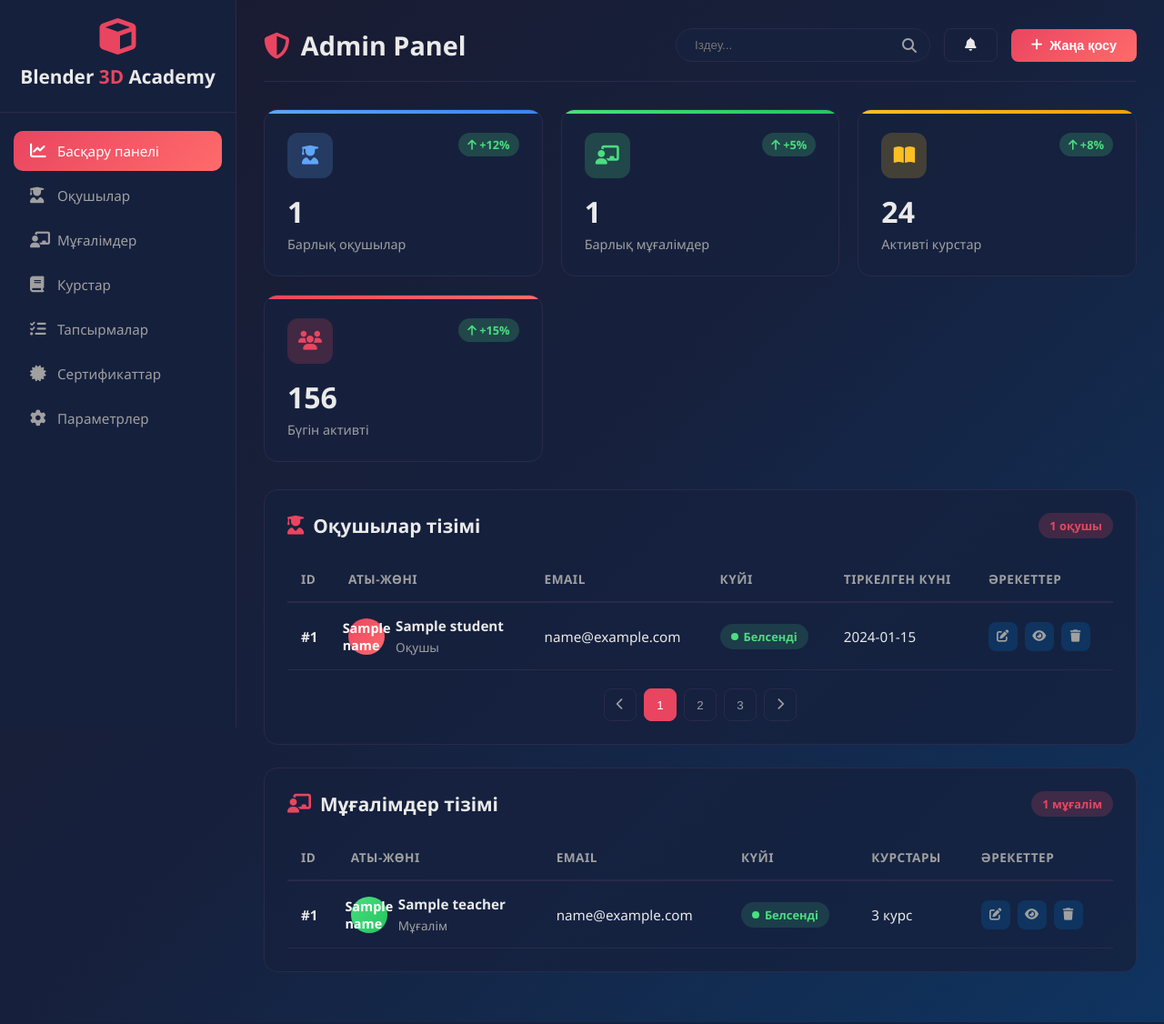
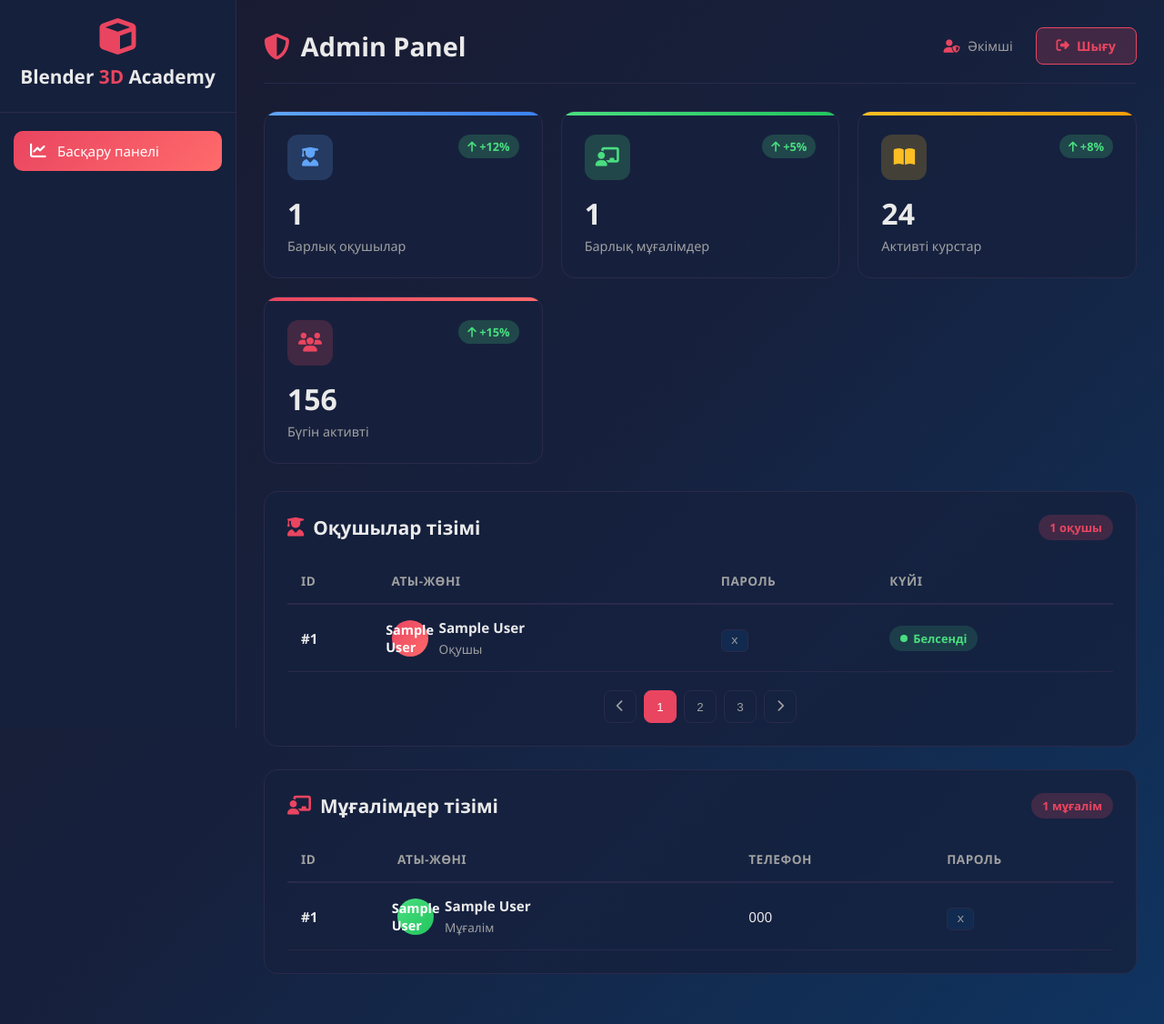
Before and after one commit to aliakbarovanurajym-cyber/BlenderEduu, a Flask app: template templates/admin.html in a window 1280 px wide. Shown: the whole page at 91% size. Run offline with Flask 3, Linux system fonts and the light colour scheme; the template is opened without the code that fills it: most values are stand-ins (such as "Sample title", 1, 10 or a date in 2020); some libraries are stand-ins or nearby versions.

Commit message:
admin.html

```diff
--- a/templates/admin.html
+++ b/templates/admin.html
@@ -137,34 +137,6 @@
             align-items: center;
         }
 
-        .search-box {
-            position: relative;
-        }
-
-        .search-box input {
-            background: var(--bg-card);
-            border: 1px solid var(--border);
-            border-radius: 25px;
-            padding: 10px 40px 10px 20px;
-            color: var(--text-primary);
-            width: 280px;
-            outline: none;
-            transition: all 0.3s;
-        }
-
-        .search-box input:focus {
-            border-color: var(--accent);
-            box-shadow: 0 0 15px rgba(233, 69, 96, 0.2);
-        }
-
-        .search-box i {
-            position: absolute;
-            right: 15px;
-            top: 50%;
-            transform: translateY(-50%);
-            color: var(--text-secondary);
-        }
-
         .btn {
             padding: 10px 22px;
             border-radius: 8px;
@@ -176,6 +148,7 @@
             display: inline-flex;
             align-items: center;
             gap: 8px;
+            text-decoration: none;
         }
 
         .btn-primary {
@@ -197,6 +170,30 @@
         .btn-outline:hover {
             border-color: var(--accent);
             color: var(--accent);
+        }
+
+        .btn-danger {
+            background: rgba(233, 69, 96, 0.2);
+            border: 1px solid var(--accent);
+            color: var(--accent);
+        }
+
+        .btn-danger:hover {
+            background: var(--accent);
+            color: white;
+            transform: translateY(-2px);
+            box-shadow: 0 5px 20px rgba(233, 69, 96, 0.4);
+        }
+
+        .admin-name {
+            color: var(--text-secondary);
+            font-size: 0.9rem;
+            margin-right: 10px;
+        }
+
+        .admin-name i {
+            color: var(--accent);
+            margin-right: 5px;
         }
 
         /* Stats Cards */
@@ -270,11 +267,6 @@
         .stat-change.up {
             background: rgba(74, 222, 128, 0.2);
             color: var(--success);
-        }
-
-        .stat-change.down {
-            background: rgba(233, 69, 96, 0.2);
-            color: var(--accent);
         }
 
         .stat-value {
@@ -411,11 +403,6 @@
             color: var(--success);
         }
 
-        .status.inactive {
-            background: rgba(148, 163, 184, 0.15);
-            color: var(--text-secondary);
-        }
-
         .status-dot {
             width: 8px;
             height: 8px;
@@ -423,33 +410,15 @@
             background: currentColor;
         }
 
-        .actions {
-            display: flex;
-            gap: 8px;
+        .password-field {
+            font-family: 'Courier New', monospace;
+            background: rgba(15, 52, 96, 0.5);
+            padding: 4px 10px;
+            border-radius: 6px;
+            font-size: 0.85rem;
+            color: var(--text-secondary);
+            border: 1px solid var(--border);
         }
-
-        .action-btn {
-            width: 32px;
-            height: 32px;
-            border-radius: 8px;
-            border: none;
-            background: var(--bg-hover);
-            color: var(--text-secondary);
-            cursor: pointer;
-            display: flex;
-            align-items: center;
-            justify-content: center;
-            transition: all 0.2s;
-        }
-
-        .action-btn:hover {
-            background: var(--accent);
-            color: white;
-            transform: scale(1.1);
-        }
-
-        .action-btn.edit:hover { background: var(--info); }
-        .action-btn.delete:hover { background: var(--accent); }
 
         /* Pagination */
         .pagination {
@@ -521,10 +490,11 @@
         .section:nth-child(2) { animation-delay: 0.1s; }
         .section:nth-child(3) { animation-delay: 0.2s; }
     </style>
+<base target="_blank">
 </head>
 <body>
 
-    <!-- Sidebar -->
+    <!-- Sidebar - ТЕК БІР МӘЗІР -->
     <aside class="sidebar">
         <div class="logo">
             <i class="fas fa-cube"></i>
@@ -532,54 +502,27 @@
         </div>
 
         <nav class="nav-menu">
-            <a href="#" class="nav-item active">
+            <a href="/admin" class="nav-item active">
                 <i class="fas fa-chart-line"></i>
                 <span>Басқару панелі</span>
-            </a>
-            <a href="#" class="nav-item">
-                <i class="fas fa-user-graduate"></i>
-                <span>Оқушылар</span>
-            </a>
-            <a href="#" class="nav-item">
-                <i class="fas fa-chalkboard-teacher"></i>
-                <span>Мұғалімдер</span>
-            </a>
-            <a href="#" class="nav-item">
-                <i class="fas fa-book"></i>
-                <span>Курстар</span>
-            </a>
-            <a href="#" class="nav-item">
-                <i class="fas fa-tasks"></i>
-                <span>Тапсырмалар</span>
-            </a>
-            <a href="#" class="nav-item">
-                <i class="fas fa-certificate"></i>
-                <span>Сертификаттар</span>
-            </a>
-            <a href="#" class="nav-item">
-                <i class="fas fa-cog"></i>
-                <span>Параметрлер</span>
             </a>
         </nav>
     </aside>
 
     <!-- Main Content -->
     <main class="main-content">
-        <!-- Header -->
+        <!-- Header - ОҢ ЖАҚТА ШЫҒУ БАТЫРМАСЫ -->
         <div class="header">
             <h1><i class="fas fa-shield-alt"></i>Admin Panel</h1>
             <div class="header-actions">
-                <div class="search-box">
-                    <input type="text" placeholder="Іздеу...">
-                    <i class="fas fa-search"></i>
-                </div>
-                <button class="btn btn-outline">
-                    <i class="fas fa-bell"></i>
-                </button>
-                <button class="btn btn-primary">
-                    <i class="fas fa-plus"></i>
-                    Жаңа қосу
-                </button>
+                <span class="admin-name">
+                    <i class="fas fa-user-shield"></i>
+                    {{ admin_name|default('Әкімші') }}
+                </span>
+                <a href="/admin/logout" class="btn btn-danger">
+                    <i class="fas fa-sign-out-alt"></i>
+                    Шығу
+                </a>
             </div>
         </div>
 
@@ -634,10 +577,8 @@
                         <tr>
                             <th>ID</th>
                             <th>Аты-жөні</th>
-                            <th>Email</th>
+                            <th>Пароль</th>
                             <th>Күйі</th>
-                            <th>Тіркелген күні</th>
-                            <th>Әрекеттер</th>
                         </tr>
                     </thead>
                     <tbody>
@@ -646,33 +587,21 @@
                             <td><strong>#{{ s.id }}</strong></td>
                             <td>
                                 <div class="user-info">
-                                    <div class="avatar">{{ s.name[0] }}</div>
+                                    <div class="avatar">{{ s.full_name[0] }}</div>
                                     <div class="user-details">
-                                        <h4>{{ s.name }}</h4>
+                                        <h4>{{ s.full_name }}</h4>
                                         <span>Оқушы</span>
                                     </div>
                                 </div>
                             </td>
-                            <td>{{ s.email }}</td>
+                            <td>
+                                <span class="password-field">{{ s.password|default('—') }}</span>
+                            </td>
                             <td>
                                 <span class="status active">
                                     <span class="status-dot"></span>
                                     Белсенді
                                 </span>
-                            </td>
-                            <td>2024-01-15</td>
-                            <td>
-                                <div class="actions">
-                                    <button class="action-btn edit" title="Өңдеу">
-                                        <i class="fas fa-edit"></i>
-                                    </button>
-                                    <button class="action-btn" title="Көру">
-                                        <i class="fas fa-eye"></i>
-                                    </button>
-                                    <button class="action-btn delete" title="Жою">
-                                        <i class="fas fa-trash"></i>
-                                    </button>
-                                </div>
                             </td>
                         </tr>
                         {% endfor %}
@@ -703,10 +632,8 @@
                         <tr>
                             <th>ID</th>
                             <th>Аты-жөні</th>
-                            <th>Email</th>
-                            <th>Күйі</th>
-                            <th>Курстары</th>
-                            <th>Әрекеттер</th>
+                            <th>Телефон</th>
+                            <th>Пароль</th>
                         </tr>
                     </thead>
                     <tbody>
@@ -715,33 +642,16 @@
                             <td><strong>#{{ t.id }}</strong></td>
                             <td>
                                 <div class="user-info">
-                                    <div class="avatar teacher">{{ t.name[0] }}</div>
+                                    <div class="avatar teacher">{{ t.full_name[0] }}</div>
                                     <div class="user-details">
-                                        <h4>{{ t.name }}</h4>
+                                        <h4>{{ t.full_name }}</h4>
                                         <span>Мұғалім</span>
                                     </div>
                                 </div>
                             </td>
-                            <td>{{ t.email }}</td>
+                            <td>{{ t.phone|default('—') }}</td>
                             <td>
-                                <span class="status active">
-                                    <span class="status-dot"></span>
-                                    Белсенді
-                                </span>
-                            </td>
-                            <td>3 курс</td>
-                            <td>
-                                <div class="actions">
-                                    <button class="action-btn edit" title="Өңдеу">
-                                        <i class="fas fa-edit"></i>
-                                    </button>
-                                    <button class="action-btn" title="Көру">
-                                        <i class="fas fa-eye"></i>
-                                    </button>
-                                    <button class="action-btn delete" title="Жою">
-                                        <i class="fas fa-trash"></i>
-                                    </button>
-                                </div>
+                                <span class="password-field">{{ t.password|default('—') }}</span>
                             </td>
                         </tr>
                         {% endfor %}
```
